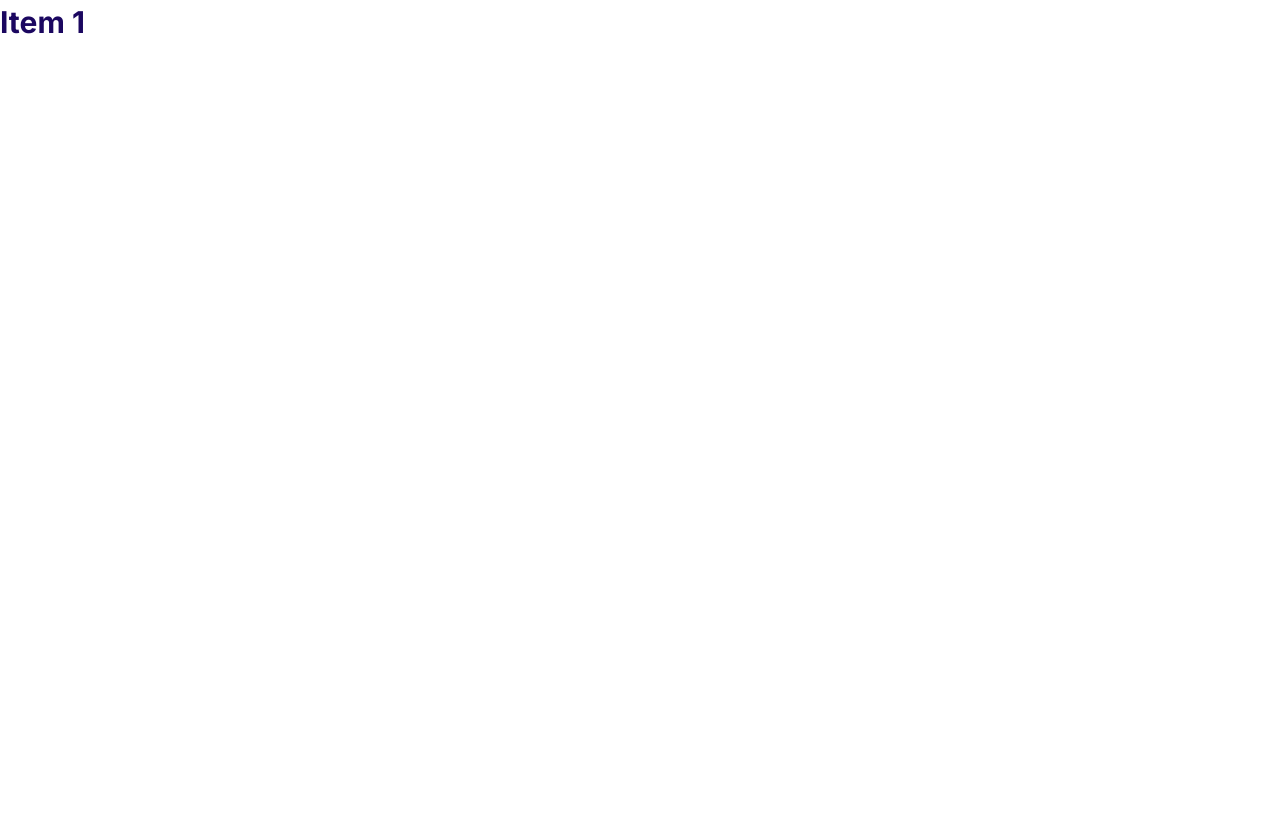
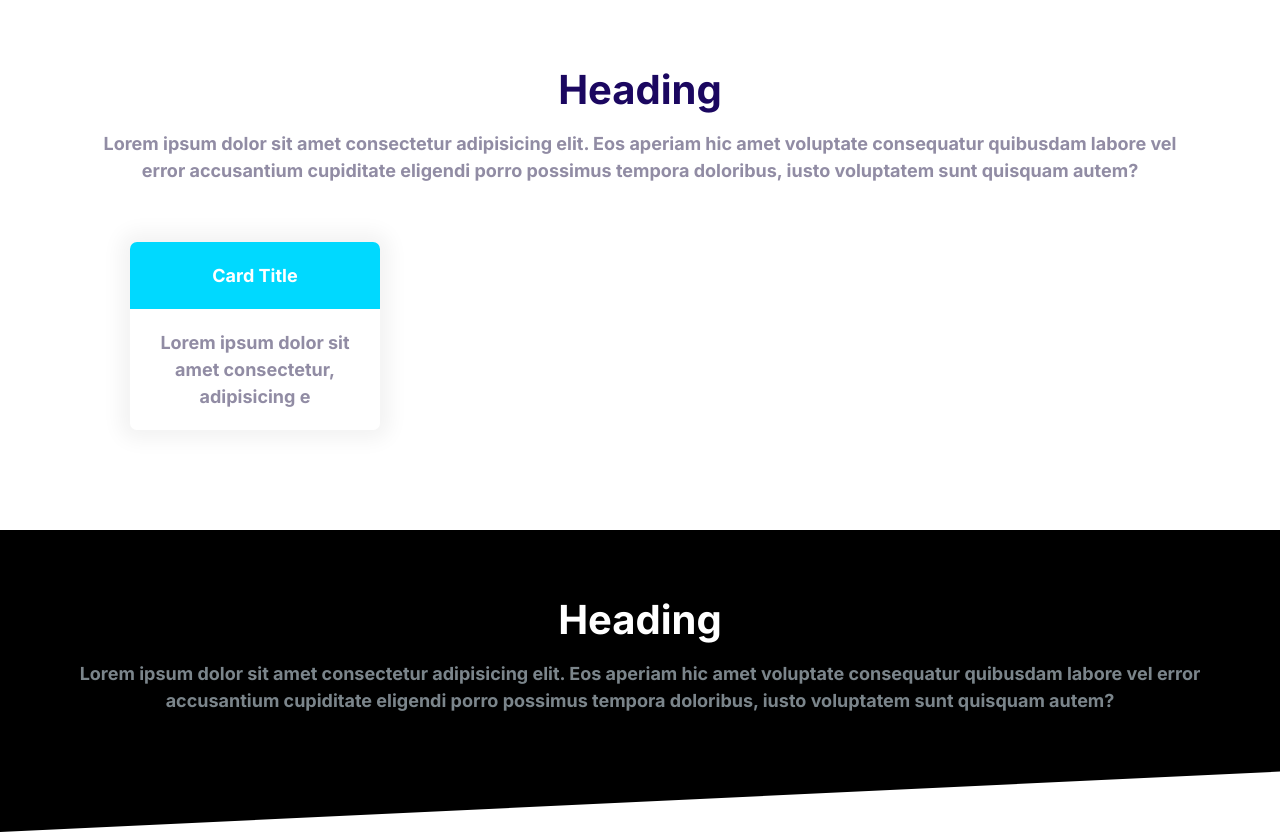
Before and after one commit to khainguyen21/UltimateHTML-CSSPart3, a plain HTML site: page index.html in a window 1280 px wide. Before the commit the page ends 800 px from the top, so only its background shows below. Drawn offline with Linux system fonts and the light colour scheme.

Commit message:
Built the block components.

```diff
--- a/css/style.css
+++ b/css/style.css
@@ -604,3 +604,44 @@ a {
     /* Face in effect */
     opacity: 1;
 }
+
+/* Blocks */
+.block {
+    --padding-vertical: 6rem;
+    padding: var(--padding-vertical) 2rem;
+    text-align: center;
+}
+
+.block__header {
+    text-align: center;
+}
+
+.block__heading {
+    margin-top: 0;
+}
+
+.block--dark {
+    background: #000;
+    color: #7b858b;
+}
+
+.block--dark .block__heading {
+    color: #fff;
+}
+
+.block--skewed-right {
+    padding-bottom: calc(var(--padding-vertical) + 4rem);
+    clip-path: polygon(0% 0%, 100% 0%, 100% 100%, 0% 80%);
+}
+.block--skewed-left {
+    padding-bottom: calc(var(--padding-vertical) + 4rem);
+    /* top left, top right, botton right, bottom left  */
+    clip-path: polygon(0% 0%, 100% 0%, 100% 80%, 0% 100%);
+}
+
+.container {
+    max-width: 1140px;
+    /* we want to center the container */
+    /* 0 vertical, auto hortizontal auto equally distributed */
+    margin: 0 auto;
+}
--- a/index.html
+++ b/index.html
@@ -14,21 +14,36 @@
     <link rel="stylesheet" href="css/style.css" />
   </head>
   <body>
-    <div class="collapsible">
-      <header class="collapsible__header">
-        <h2 class="collapsible__heading">Item 1</h2>
-
-        <svg class="icon icon--primary collapsible__chevron">
-          <use xlink:href="images/chevron.svg"></use>
-        </svg>
+    <section class="block container">
+      <header class="block__header">
+        <h2 class="block__heading">Heading</h2>
+        <p>
+          Lorem ipsum dolor sit amet consectetur adipisicing elit. Eos aperiam hic
+          amet voluptate consequatur quibusdam labore vel error accusantium
+          cupiditate eligendi porro possimus tempora doloribus, iusto voluptatem
+          sunt quisquam autem?
+        </p>
       </header>
-      <div class="collapsible__content">
-        Lorem ipsum dolor sit amet consectetur adipisicing elit. Beatae cumque
-        earum minus itaque! Optio suscipit nobis dolor doloremque quidem ipsa
-        quam, totam perferendis inventore voluptatibus expedita molestiae odio
-        eligendi maxime!
+    <div style="width: 30%; padding: 4rem">
+      <div class="card card--secondary">
+        <header class="card__header"> Card Title</header>
+        <div class="card__body">
+          Lorem ipsum dolor sit amet consectetur, adipisicing e
+        </div>
       </div>
     </div>
+    </section>
+    <section class="block block--dark block--skewed-left">
+        <div class="container">
+          <h2 class="block__heading">Heading</h2>
+          <p>
+            Lorem ipsum dolor sit amet consectetur adipisicing elit. Eos aperiam hic
+            amet voluptate consequatur quibusdam labore vel error accusantium
+            cupiditate eligendi porro possimus tempora doloribus, iusto voluptatem
+            sunt quisquam autem?
+          </p>
+        </div>
+    </section>
     <script src="js/main.js"></script>
   </body>
 </html>
```
Also changed, not shown: components/cards.html (added, +8 -0 lines).
